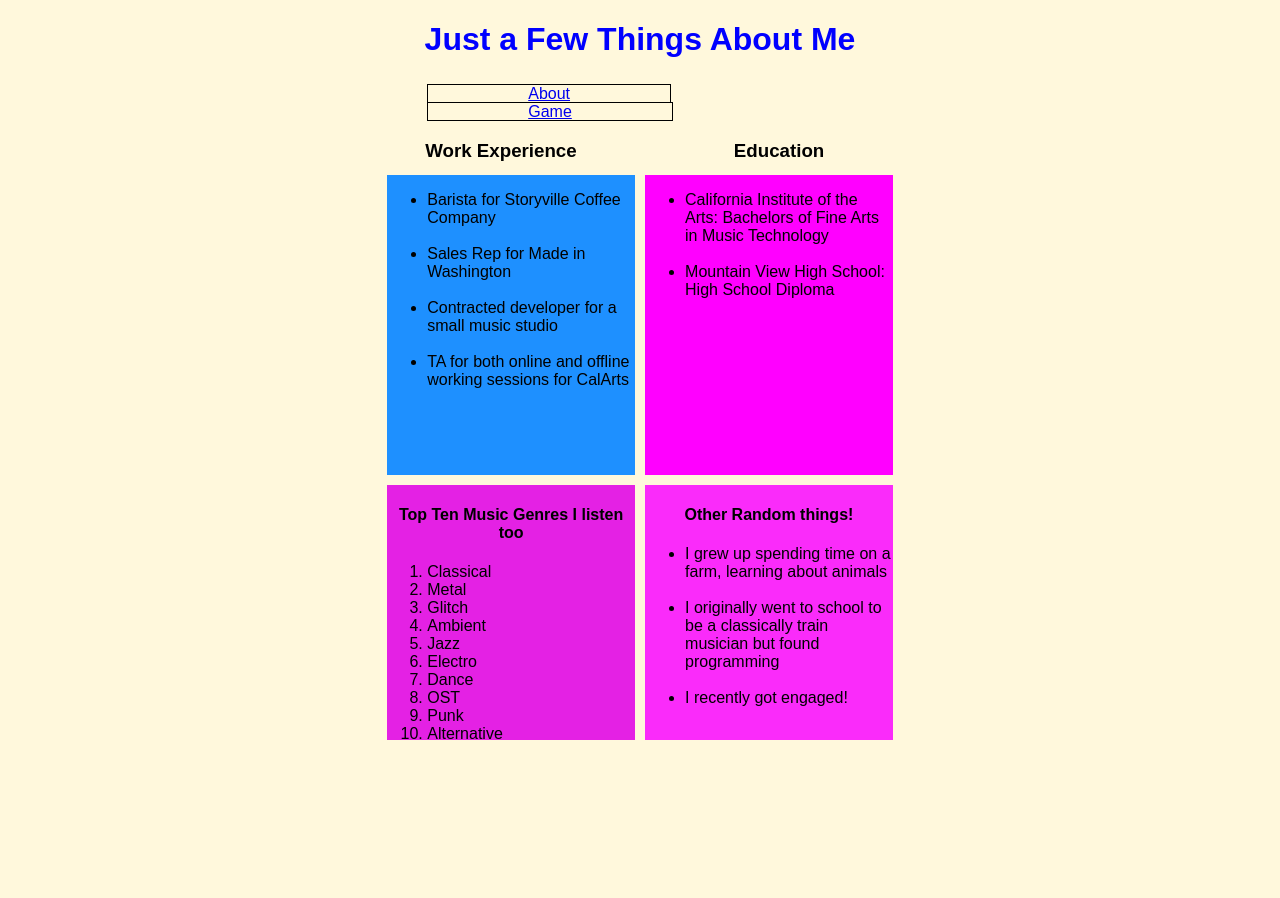
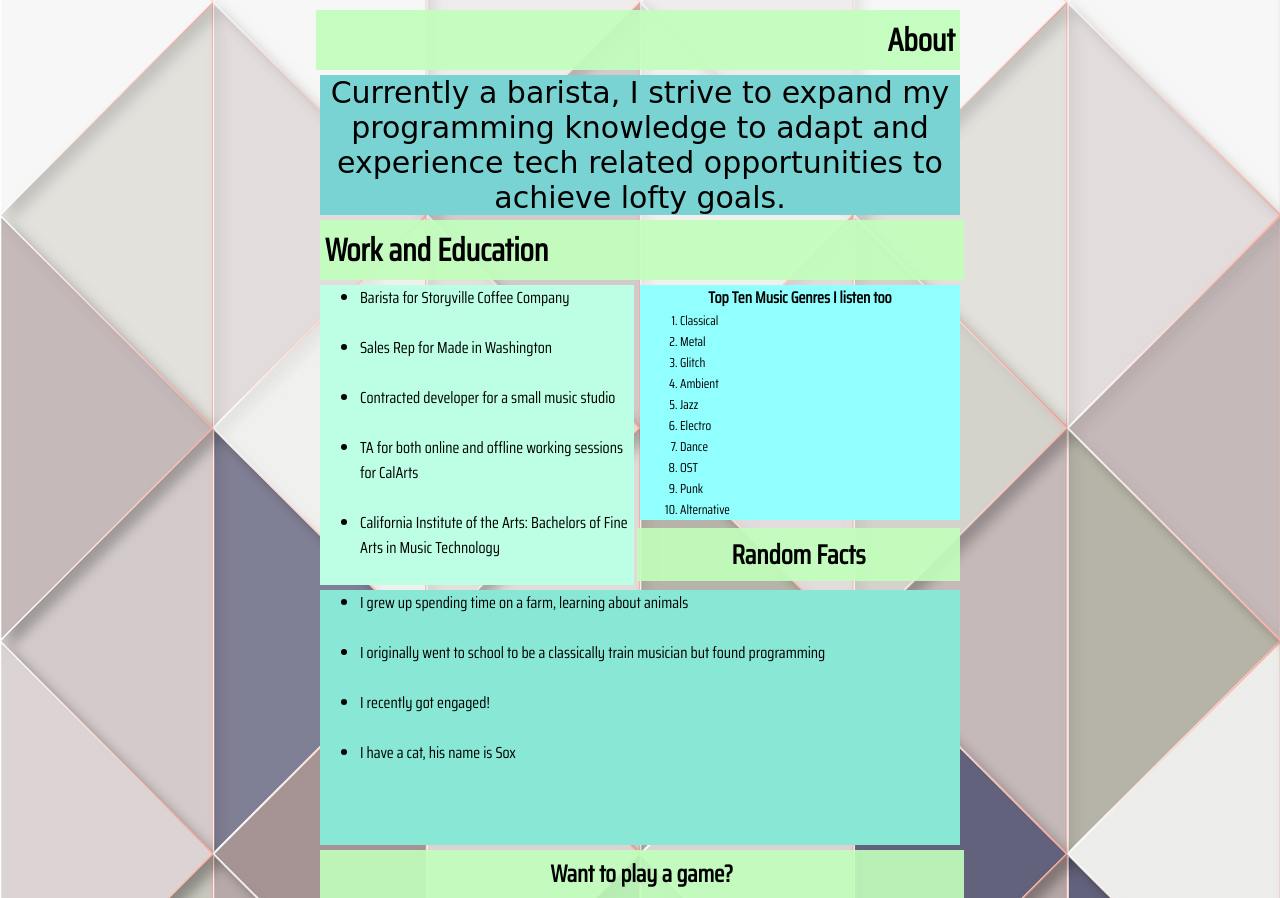
Before and after one commit to Archived-Work-CodeFellows/About-Me-201n10, a plain HTML site: page index.html in a window 1280 px wide. Before the commit the page ends 800 px from the top, so only its background shows below. Drawn offline with Linux system fonts and the light colour scheme; a web font is replaced by a local one.

Commit message:
Updated css, added img

```diff
--- a/css/style.css
+++ b/css/style.css
@@ -1,18 +1,67 @@
 * {
-    font-family: Arial, Helvetica, sans-serif;
-    background-color: cornsilk;
+    font-family: 'Saira Condensed', sans-serif;
+    margin: 0;
+}
+
+body {
+    background-color: rgb(138,232,183);
+    background-image: url("../img/page-bkgnd.jpg");
+    background-repeat: no-repeat;
+    background-size: cover;
+    background-attachment: fixed;
 }
 .titles {
+    background-color: rgba(193,255,188, .9);
+    width: 49.5%;
+    float: right;
+    margin-right: 25%;
+    margin-top: 10px;
+    padding: 5px;
+    text-align: right;
+    overflow: auto;
+}
 
+.titles-r {
+    background-color: rgba(193,255,188, .9);
+    width: 48.9%;
+    float: right;
+    margin-top: 8px;
+    padding: 5px;
+    font-size: 18px;
     text-align: center;
-    color: blue
+    overflow: auto;
+}
+.titles-2 {
+    background-color: rgba(193,255,188, .9);
+    width: 49.5%;
+    float: left;
+    margin-left: 25%;
+    padding: 5px;
+    text-align: left;
+    overflow: auto;
+}
+.titles-g {
+    background-color: rgba(193,255,188, .9);
+    width: 99%;
+    float: left;
+    padding: 5px;
+    margin-top: 5px;
+    text-align: Center;
+    overflow: auto;
+}
 
+#el-pitch {
+    background-color: rgb(121,211,210);
+    overflow: hidden;
+    font-family: 'Sedgwick Ave Display', cursive;
+    font-size: 30px;
+    padding-bottom: 0;
 }
 
 #container {
-
-    width: 40%;
-    height: 300px;
+    clear: both;
+    width: 50%;
+    height: auto;
     margin: auto;
     padding: 5px;
 
@@ -52,66 +101,59 @@
 
     width: 49%;
     height: 300px;
-    background-color: dodgerblue;
+    background-color: rgb(188,255,228);
     float: left;
     overflow: hidden;
 }
 #boxTwo {
 
-    width: 49%;
-    height: 300px;
+    /* width: 49%;
+    height: 300px; */
     background-color: fuchsia;
-    float: right;
+    display: inline;
     overflow: hidden;
 
 }
 
 #boxThree {
-    clear: both;
     float: left;
-    width: 49%;
-    height: 255px;
-    background-color: rgb(228, 33, 228);
+    background-color: rgb(146, 255, 255);
+    width: 50%;
+    margin-left: 1%;
     overflow: hidden;
 }
 #boxFour {
     float: right;
-    width: 49%;
+    width: 100%;
     height: 255px;
-    background-color: rgb(250, 43, 250);
+    background-color: rgb(137, 232, 213);
     overflow: hidden;
 }
 
 #topTen {
-    background-color: rgb(228, 33, 228);
+    background-color: rgb(146, 255, 255);
 }
 
 #random {
-    background-color: rgb(250, 43, 250);
+    background-color: rgb(137, 232, 213);
 }
 
 #topTen li {
-    background-color: rgb(228, 33, 228);
+    background-color: rgb(146, 255, 255);
+    font-size: 13px;
 }
 
 #random li {
-    background-color: rgb(250, 43, 250);
+    background-color: rgb(137, 232, 213);
 }
 
 .listOne {
 
-    background-color: dodgerblue;
+    background-color: rgb(188,255,228);
 }
 .listTwo {
 
     background-color: fuchsia;
-}
-
-aside {
-    display: block;
-    float: right;
-    clear: left;
-
 }
 
 .nav {
@@ -132,10 +174,22 @@ aside {
 
 }
 
+a:link {
+    color: black;
+    text-decoration: none;
+}
+a:visited {
+    color: black;
+    text-decoration: none;
+}
+a:hover {
+    color: lightblue;
+}
+
 h4, p {
 
     text-align: center;
-    background-color: rgb(228, 33, 228);
+    background-color: rgb(146, 255, 255);
 }
 #rand {
     background-color: rgb(250, 43, 250);
--- a/index.html
+++ b/index.html
@@ -3,25 +3,24 @@
     <head>
         <title>About me</title>
         <link rel="stylesheet" href="css/style.css"/>
+        <link href="https://fonts.googleapis.com/css?family=Saira+Condensed|Sedgwick+Ave+Display" rel="stylesheet">
     </head>
     <body>
         <div class="titles">
-            <h1>Just a Few Things About Me</h1>
+            <h1>About</h1>
         </div>
-            <div id="container2">
+            <!-- <div id="container2">
                 <ul class="nav">
                     <li><a href="index.html">About</a></li>
                     <li><a href="game.html">Game</a></li>
                 </ul>
+            </div> -->
+        <section id="container">
+            <p id="el-pitch">Currently a barista, I strive to expand my programming knowledge to adapt and experience tech related opportunities to achieve lofty goals.</p>
+        </section>
+        <div class="titles-2">
+            <h1>Work and Education</h1>
         </div>
-        <section id="label">
-            <div id="dev">
-                <h3>Work Experience</h3>
-            </div>
-            <div id="student">
-                <h3>Education</h3>
-            </div>
-        </section>
         <section id="container">
             <div id="boxOne">
                 <ul class="listOne">
@@ -29,16 +28,10 @@
                     <li class="listOne">Sales Rep for Made in Washington</li><br>
                     <li class="listOne">Contracted developer for a small music studio</li><br>
                     <li class="listOne">TA for both online and offline working sessions for CalArts</li><br>
+                    <li class="listOne">California Institute of the Arts: Bachelors of Fine Arts in Music Technology</li><br>
+                    <li class="listOne">Mountain View High School: High School Diploma</li>
                 </ul>
             </div>
-            <div id="boxTwo">
-                <ul class="listTwo">
-                    <li class="listTwo">California Institute of the Arts: Bachelors of Fine Arts in Music Technology</li><br>
-                    <li class="listTwo">Mountain View High School: High School Diploma</li>
-                </ul>
-            </div>
-        </section>
-        <section id="container">
             <div id="boxThree">
                 <h4>Top Ten Music Genres I listen too</h4>
                 <ol id="topTen">
@@ -54,13 +47,21 @@
                     <li>Alternative</li>
                 </ol>
             </div>
+            <div class="titles-r">
+                <h1>Random Facts</h1>
+            </div>
+        </section>
+        <section id="container">
             <div id="boxFour">
-                <h4 id="rand">Other Random things!</h4>
                     <ul id="random">
                         <li>I grew up spending time on a farm, learning about animals</li><br>
                         <li>I originally went to school to be a classically train musician but found programming</li><br>
-                        <li>I recently got engaged!</li>
+                        <li>I recently got engaged!</li><br>
+                        <li>I have a cat, his name is Sox</li><br>
                     </ul>
+            </div>
+            <div class="titles-g">
+                <h1><a href="game.html">Want to play a game?</a></h1>
             </div>
         </section>
         <!--<script src="js/app.js"></script>-->
```
Also changed, not shown: game.html (+4 -6 lines), img/page-bkgnd.jpg (added), img/self_roof.jpg (added). Lines whose indentation alone changed are shown as unchanged.
